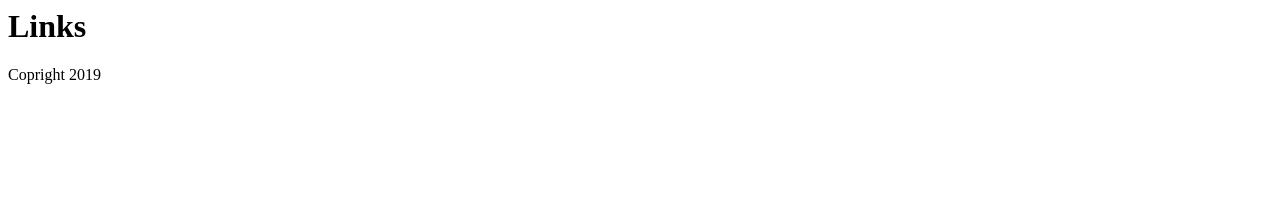
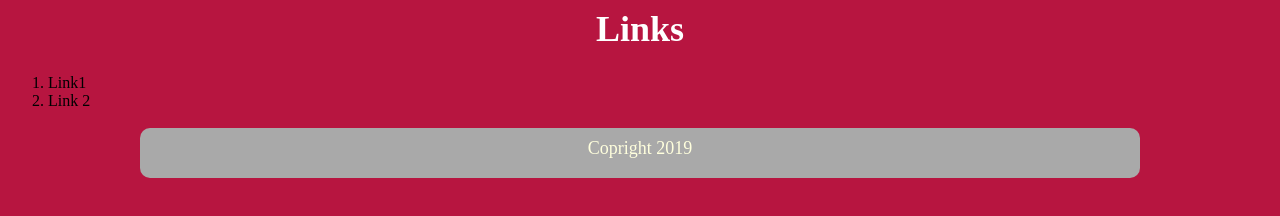
Before and after one commit to lukassh/projekt-git, a website: page links.html in a window 1280 px wide. Drawn offline with Linux system fonts and the light colour scheme.

Commit message:
Modify links.html

```diff
--- a/css/style.css
+++ b/css/style.css
@@ -37,6 +37,6 @@ footer {
 }
 footer p {
 	padding-top: 10px;
-	color: #fff;
+	color: #ffd;
 	font-size: 18px;
 }
--- a/links.html
+++ b/links.html
@@ -1,14 +1,18 @@
 <! DOCTYPE html>
 <html>
 	<head>
-
+		<link rel="stylesheet" type="text/css" href="css/style.css">
 	</head>
 	<body>
 		<header>
 			<h1>Links</h1>
+			<ol>
+				<li>Link1</li>
+				<li>Link 2</li>
+			</ol>
 		</header>
 		<footer>
 			<p>Copright 2019</p>
 		</footer>
 	</body>
-</html>
+</htmlsu
```
Also changed, not shown: index.html (+1 -1 lines), package.json (+12 -1 lines), 1 other file.
